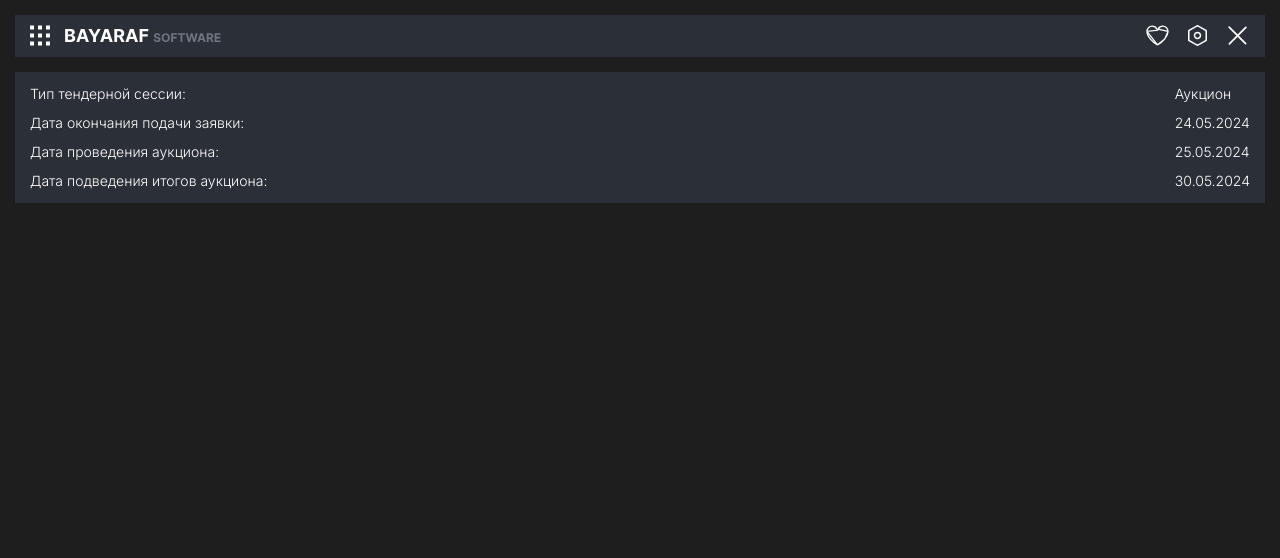
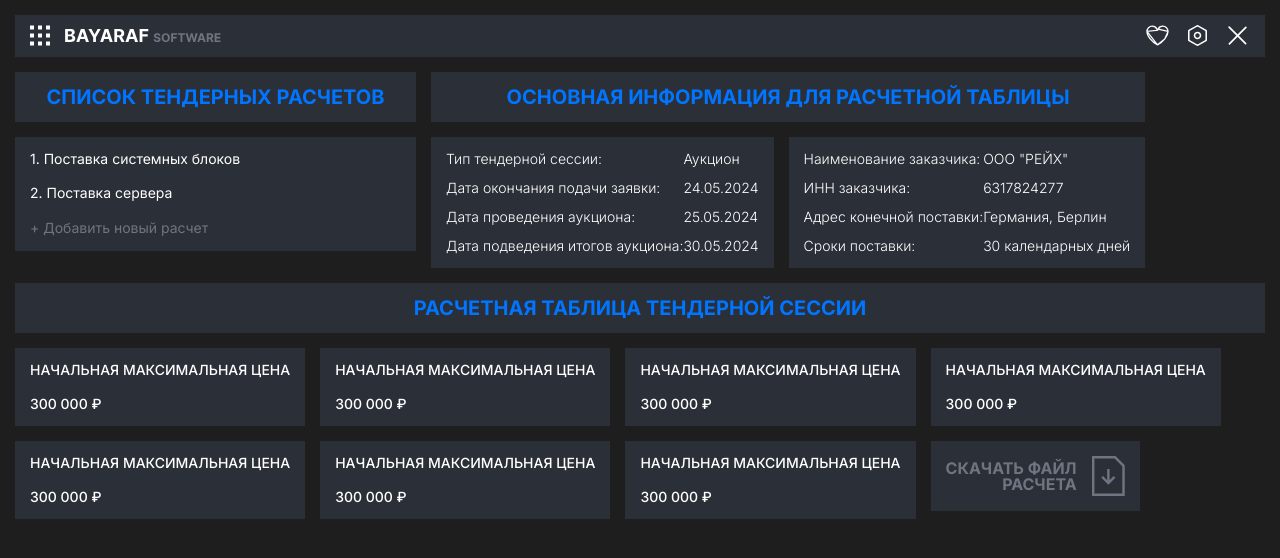
Before and after one commit to oliceglad/bayaraf-front, a React (Vite) app: page /main in a window 1280 px wide. Shown: the top 558 px of the page. Built offline with nearby package versions, Linux system fonts and the light colour scheme.

Commit message:
added new style for mainpage

```diff
--- a/src/App.scss
+++ b/src/App.scss
@@ -1 +1,30 @@
 @import url("./utils/normalize.scss");
+
+
+.main {
+    &__top {
+        display: flex;
+        &__left {
+            min-width: 401px;
+        }
+        &__right {
+            margin-left: 15px;
+            &__flex {
+                display: flex;
+            }
+        }
+    }
+
+    &__bottom {
+        &__list {
+            display: flex;
+            flex-wrap: wrap;
+
+            &__item {
+                &:not(:last-child) {
+                    margin-right: 15px;
+                }
+            }
+        }
+    }
+}
--- a/src/components/InfoOfCalc/InfoOfCalc.module.scss
+++ b/src/components/InfoOfCalc/InfoOfCalc.module.scss
@@ -10,6 +10,10 @@
   font-weight: 300;
   color: white;
 
+  &:not(:last-child) {
+    margin-right: 15px;
+  }
+
   &__list {
     &__item {
       &:not(:last-child) {
--- a/src/components/Title/Title.jsx
+++ b/src/components/Title/Title.jsx
@@ -3,9 +3,9 @@ import s from './Title.module.scss'
 export const Title = ({children}) => {
     return (
         <div className={s.title}>
-            <a href="#" className={s.title__link}>
+            <h2 href="#" className={s.title__link}>
                 {children}
-            </a>
+            </h2>
         </div>
     )
 }
--- a/src/components/Title/Title.module.scss
+++ b/src/components/Title/Title.module.scss
@@ -4,8 +4,10 @@
     padding: 15px;
     margin-top: 15px;
     background-color: $c-color-dark;
+    text-align: center;
 
     &__link {
+        display: block;
         color: $accent;
         text-transform: uppercase;
         font-size: 20px;
--- a/src/pages/MainPage.jsx
+++ b/src/pages/MainPage.jsx
@@ -5,11 +5,55 @@ import { ListOfCalc } from "../components/ListOfCalc/ListOfCalc";
 import { InfoOfCalc } from "../components/InfoOfCalc/InfoOfCalc";
 import { calcList, ordererList } from "../data/data";
 
-
 export const MainPage = () => {
   return (
-    <div className="main">
-      <InfoOfCalc infoList={calcList} />
-    </div>
+    <main className="main">
+      <section className="main__top">
+        <div className="main__top__left">
+          <Title>Список тендерных расчетов</Title>
+          <ListOfCalc />
+        </div>
+        <div className="main__top__right">
+          <Title>Основная информация для расчетной таблицы</Title>
+          <div className="main__top__right__flex">
+            <InfoOfCalc infoList={calcList} />
+            <InfoOfCalc infoList={ordererList} />
+          </div>
+        </div>
+      </section>
+
+      <section className="main__middle">
+        <Title>Расчетная таблица тендерной сессии</Title>
+      </section>
+
+      <section className="main__bottom">
+        <ul className="main__bottom__list">
+          <li className="main__bottom__list__item">
+            <InfoCard head="Начальная максимальная цена" info="300 000 ₽" />
+          </li>
+          <li className="main__bottom__list__item">
+            <InfoCard head="Начальная максимальная цена" info="300 000 ₽" />
+          </li>
+          <li className="main__bottom__list__item">
+            <InfoCard head="Начальная максимальная цена" info="300 000 ₽" />
+          </li>
+          <li className="main__bottom__list__item">
+            <InfoCard head="Начальная максимальная цена" info="300 000 ₽" />
+          </li>
+          <li className="main__bottom__list__item">
+            <InfoCard head="Начальная максимальная цена" info="300 000 ₽" />
+          </li>
+          <li className="main__bottom__list__item">
+            <InfoCard head="Начальная максимальная цена" info="300 000 ₽" />
+          </li>
+          <li className="main__bottom__list__item">
+            <InfoCard head="Начальная максимальная цена" info="300 000 ₽" />
+          </li>
+          <li className="main__bottom__list__item">
+            <DownloadButton />
+          </li>
+        </ul>
+      </section>
+    </main>
   );
 };
--- a/src/utils/normalize.scss
+++ b/src/utils/normalize.scss
@@ -9,6 +9,7 @@
 
 html,
 body {
+  width: 100%;
   font-family: "Inter";
   background-color: #1e1e1e;
   line-height: 1;
```
